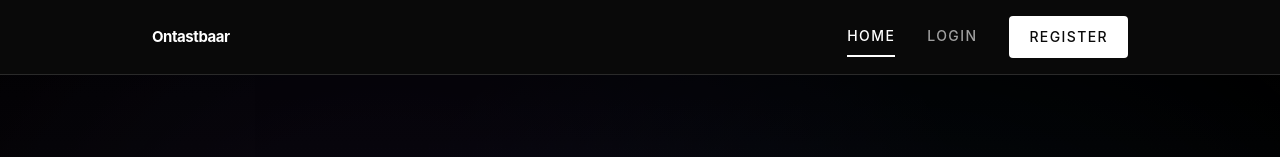
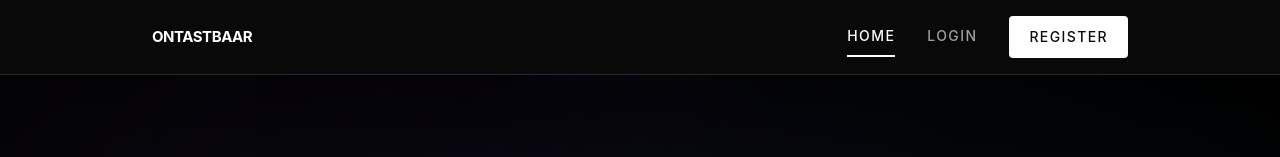
Before and after one commit to EveraertJan/HEIST, a React (Vite) app in the folder images/frontend/: page / in a window 1280 px wide. Shown: the top 157 px of the page. Built offline with nearby package versions, Linux system fonts and the light colour scheme; no server answers.

Commit message:
fix: uppercase headline

```diff
--- a/images/frontend/src/components/common/Navbar.tsx
+++ b/images/frontend/src/components/common/Navbar.tsx
@@ -45,7 +45,8 @@ export default function Navbar() {
               fontWeight: '700',
               letterSpacing: '-0.03em',
               color: 'var(--accent-color)',
-              textDecoration: 'none'
+              textDecoration: 'none',
+              textTransform: 'uppercase'
             }}
           >
             Ontastbaar
```
